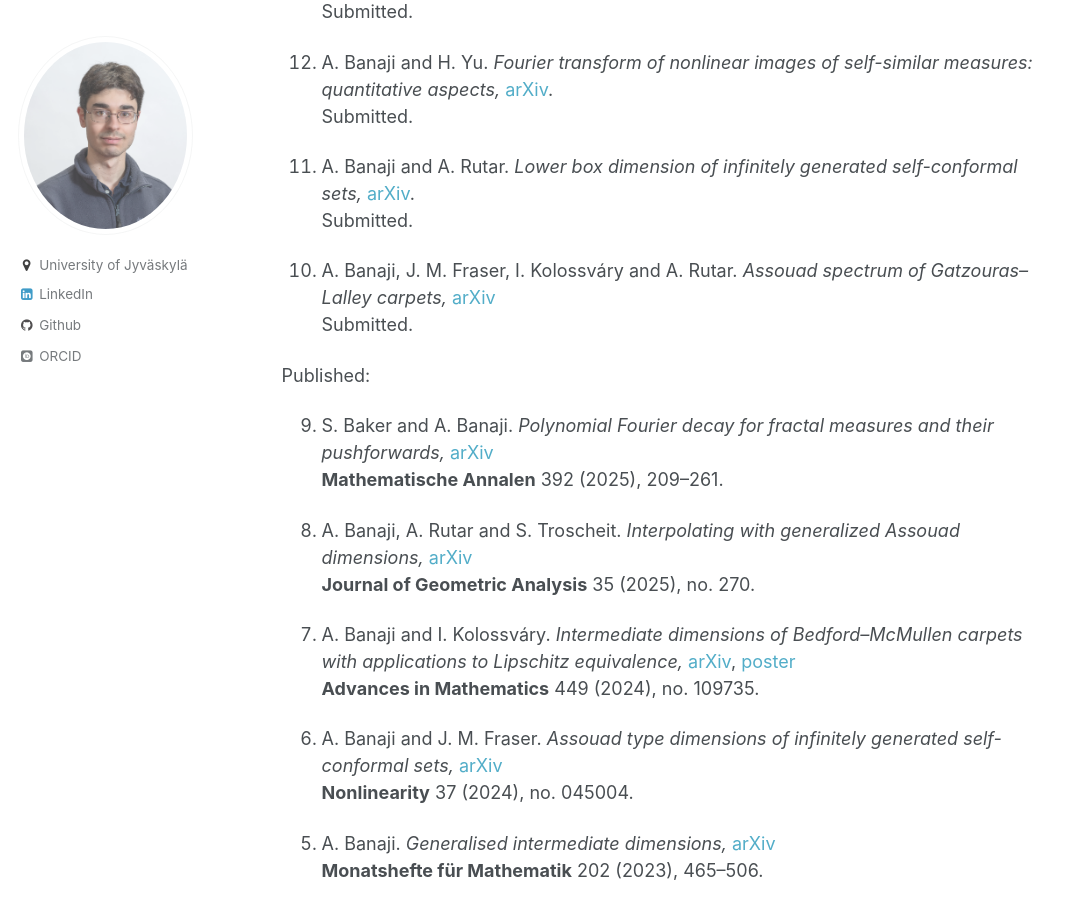
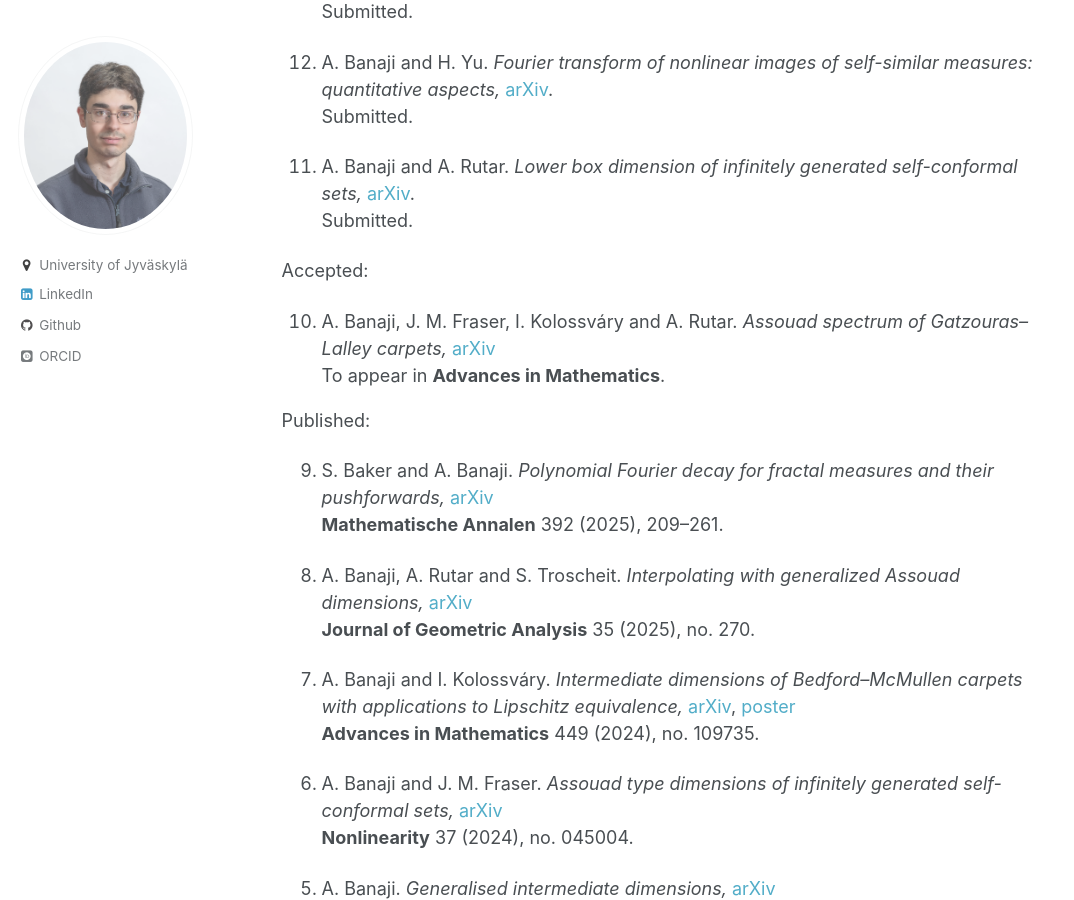
Before and after one commit to amlan-banaji/amlan-banaji.github.io, a Jekyll site: the page built from _pages/publications.md, in a window 1280 px wide and 900 px high, scrolled down 360 px. Shown: the whole window, without its empty margins (0-1074 px from the left). Built offline with Jekyll 4.4.1, drawn with Linux system fonts in a browser that asks for light colours; some web fonts are replaced.

Commit message:
gl accepted advances

```diff
--- a/_pages/publications.md
+++ b/_pages/publications.md
@@ -18,12 +18,15 @@ Submitted.
 
 11. A. Banaji and A. Rutar. *Lower box dimension of infinitely generated self-conformal sets,* [arXiv](https://arxiv.org/abs/2406.12821).
 Submitted.
-
-10. A. Banaji, J. M. Fraser, I. Kolossváry and A. Rutar. *Assouad spectrum of Gatzouras–Lalley carpets,* [arXiv](https://arxiv.org/abs/2401.07168)
-Submitted.
 {:start="13"}
 {: reversed="reversed"}
 
+Accepted:
+
+10. A. Banaji, J. M. Fraser, I. Kolossváry and A. Rutar. *Assouad spectrum of Gatzouras–Lalley carpets,* [arXiv](https://arxiv.org/abs/2401.07168)
+To appear in **Advances in Mathematics**.
+{:start="10"}
+{: reversed="reversed"}
 
 Published:
 
```
Also changed, not shown: _pages/talks.md (+1 -1 lines), 1 other file.
